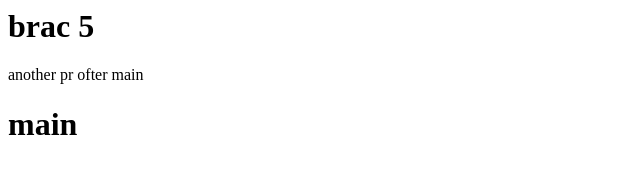
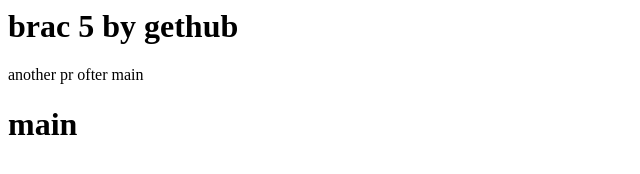
Before and after one commit to MaryemChaaba/AnotherOne, a plain HTML site: page index.html in a window 1280 px wide. Shown: the whole page, without its empty margins (0-640 px from the left). Drawn offline with Linux system fonts and the light colour scheme.

Commit message:
Update index.html

```diff
--- a/index.html
+++ b/index.html
@@ -1,3 +1,4 @@
-<h1>brac 5</h1>
+<h1>brac 5 by gethub</h1>
+
 <div>another pr ofter main</div>
 <h1>main<h1>
```
